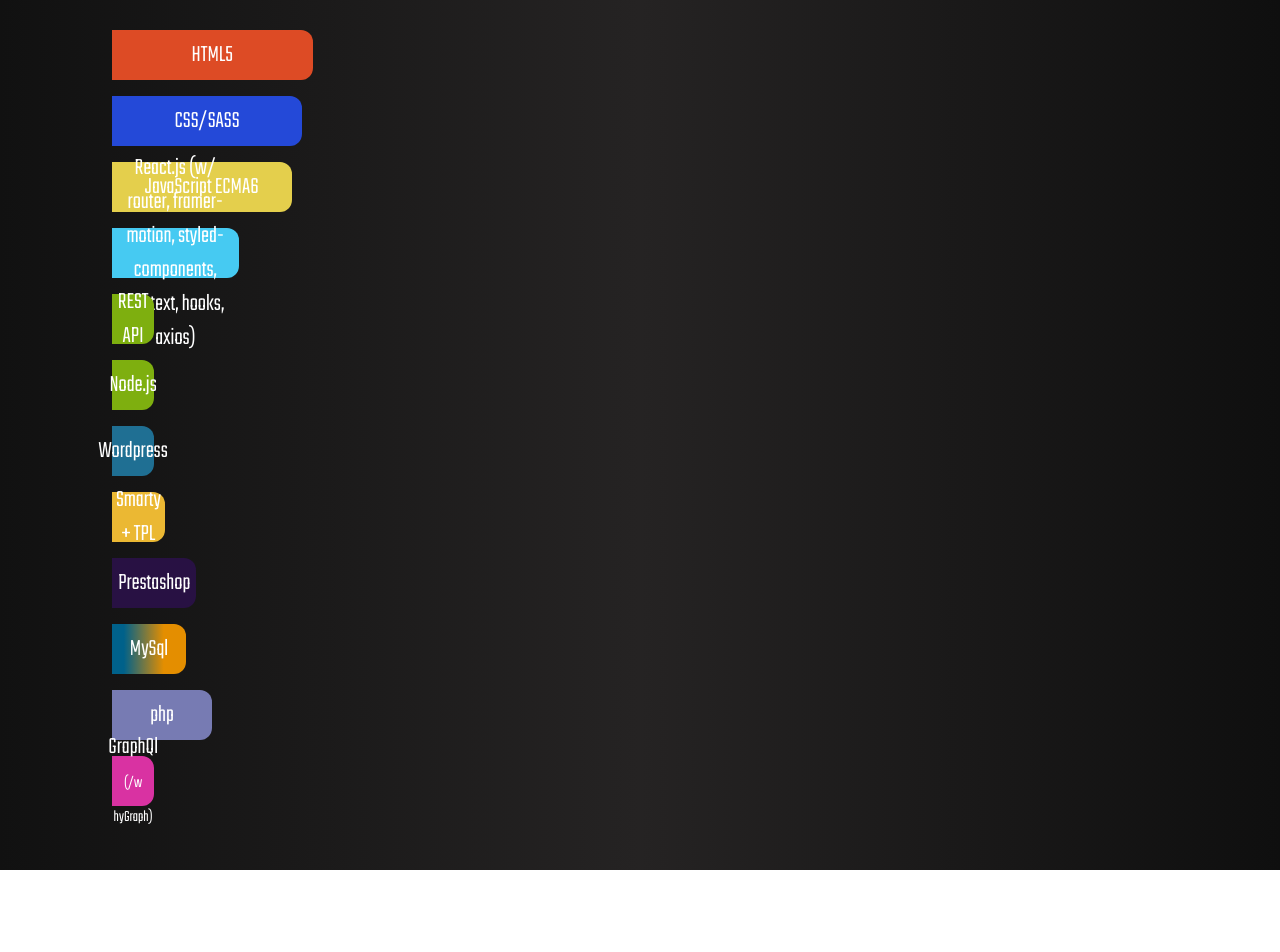
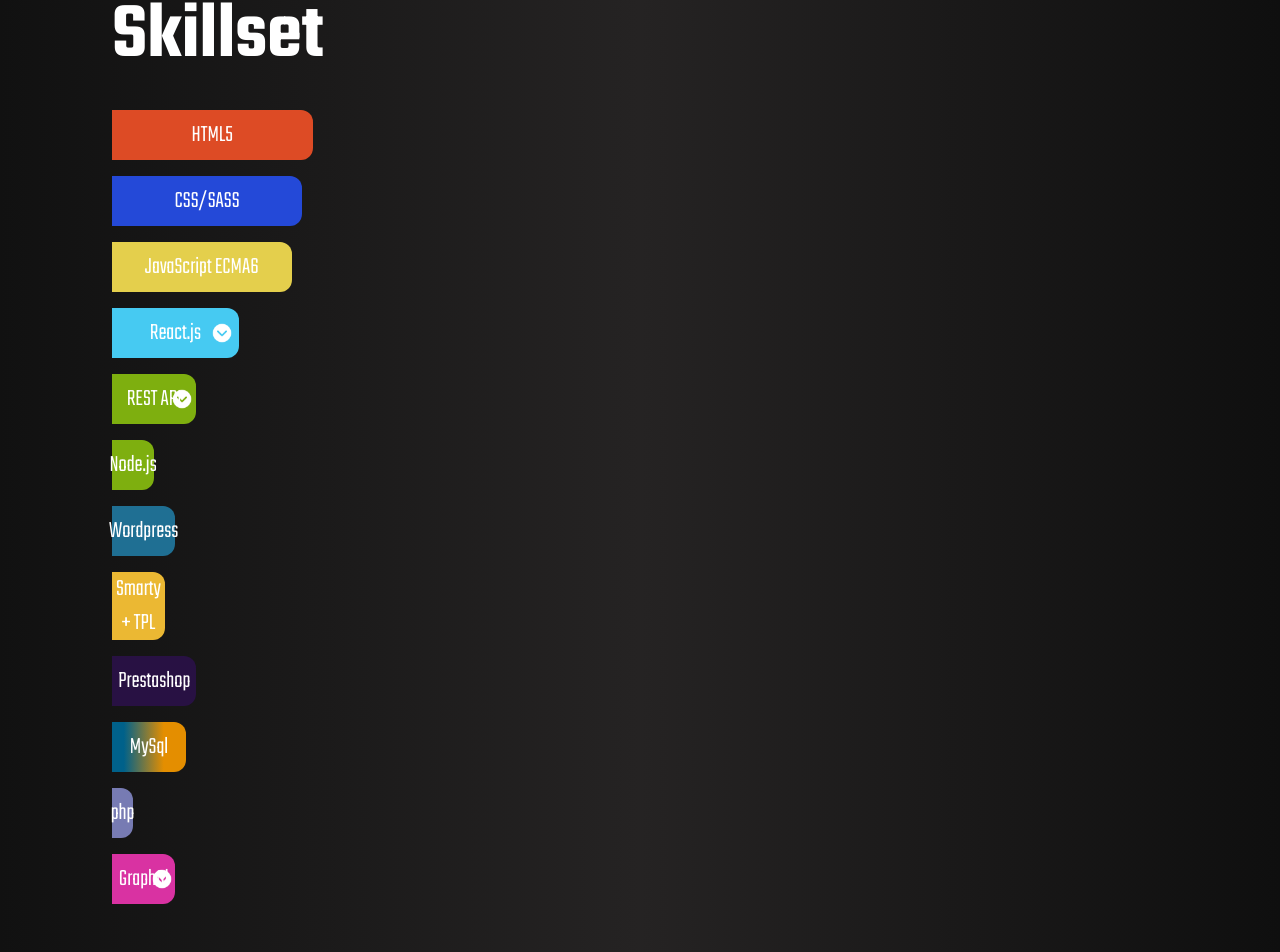
Before and after one commit to AdrianBroek/portfolio, a React (Create React App) app: page / in a window 1280 px wide. Shown: the part 1777-2729 px from the top of the page. Before the commit the page ends 2647 px from the top, so only its background shows below. Built offline with nearby package versions, Linux system fonts and the light colour scheme.

Commit message:
added collapsed tables to skillset

```diff
--- a/package.json
+++ b/package.json
@@ -9,6 +9,7 @@
     "node-sass": "^7.0.3",
     "react": "^18.2.0",
     "react-dom": "^18.2.0",
+    "react-intersection-observer": "^9.4.0",
     "react-scripts": "5.0.1",
     "sass": "^1.55.0",
     "web-vitals": "^2.1.4"
--- a/src/App.js
+++ b/src/App.js
@@ -10,7 +10,9 @@
 import Skillset from './pages/Skillset'
 
 function App() {
-
+  window.onbeforeunload = function () {
+    window.scrollTo(0, 0);
+  }
   return (
     <StateProvider>
       <MainMenu />
--- a/src/index.js
+++ b/src/index.js
@@ -5,9 +5,7 @@
 
 const root = ReactDOM.createRoot(document.getElementById('root'));
 root.render(
-  <React.StrictMode>
-    <App />
-  </React.StrictMode>
+  <App />
 );
 
 // If you want to start measuring performance in your app, pass a function
--- a/src/pages/Skillset.js
+++ b/src/pages/Skillset.js
@@ -1,10 +1,12 @@
 import React, {useState, useContext, useEffect} from "react";
 import StateContext from '../components/StateContext';
-
+import arrow from '../images/icons/arrow.png'
 const Skillset = () => {
     const {scrollPos} = useContext(StateContext)
     const [grow, setGrow] = useState('20%')
-
+    const [open1, setOpen1] = useState(false)
+    const [open2, setOpen2] = useState(false)
+    const [open3, setOpen3] = useState(false)
     useEffect(()=> {
         // console.log(scrollPos)
         scrollPos > 1250 ? setGrow('100%') : setGrow('20%')
@@ -16,73 +18,113 @@
             <div className="st">
                 <div className="tables">
                     <h1>Skillset</h1>
-                    <div className="html">
+                    <div className="skill html">
                         <div className="widthChanger" style={{width: grow}}>
                             <p>HTML5</p>
                         </div>
                     </div>
-                    <div className="css">
+                    <div className="skill css">
                         <div className="widthChanger" style={{width: grow}}>
                             <p>CSS/SASS</p>
                         </div>
                     </div>
-                    <div className="js">
+                    <div className="skill js">
 
                         <div className="widthChanger" style={{width: grow}}>
                             <p>JavaScript ECMA6</p>
                         </div>
                     </div>
-                    <div className="react">
+                    <div className="skill react" onClick={() => setOpen1(!open1)}>
                         <div className="widthChanger" style={{width: grow}}>
-                            <p>React.js<span> (w/ router, framer-motion, styled-components, context, hooks, axios)</span></p>
-
+                            <div className="descContainer">
+                                <p>React.js</p>
+                                <div className="arrowContainer">
+                                    <img className={open1 ? 'open' : ''} src={arrow}/>
+                                </div>
+                                {open1 && (
+                                    <div className="desc">
+                                        <ul>
+                                            <li>Router</li>
+                                            <li>framer-motion</li>
+                                            <li>styled-components</li>
+                                            <li>context</li>
+                                            <li>hooks</li>
+                                        </ul>
+                                    </div>
+                                )}
+                            </div>
                         </div>
                     </div>
-                    <div className="api">
+                    <div className="skill api">
 
-                        <div className="widthChanger" style={{width: grow}}>
+                        <div className="widthChanger" style={{width: grow}} onClick={() => setOpen2(!open2)}>
+                        <div className="descContainer">
                             <p>REST API</p>
+                            <div className="arrowContainer">
+                                    <img className={open2 ? 'open' : ''} src={arrow}/>
+                                </div>
+                                {open2 && (
+                                    <div className="desc">
+                                        <ul>
+                                            <li>Fetch</li>
+                                            <li>Axios</li>
+                                        </ul>
+                                    </div>
+                                )}
+                            </div>
                         </div>
                     </div>
-                    <div className="node">
+                    <div className="skill node">
                         <div className="widthChanger" style={{width: grow}}>
                             <p>Node.js</p>
                         </div>
 
                     </div>
-                    <div className="wp">
+                    <div className="skill wp">
                         <div className="widthChanger" style={{width: grow}}>
                             <p>Wordpress</p>
                         </div>
 
                     </div>
-                    <div className="tpl">
+                    <div className="skill tpl">
 
                         <div className="widthChanger" style={{width: grow}}>
                             <p>Smarty + TPL</p>
                         </div>
                     </div>
-                    <div className="ps">
+                    <div className="skill ps">
 
                         <div className="widthChanger" style={{width: grow}}>
                             <p>Prestashop</p>
                         </div>
                     </div>
-                    <div className="sql">
+                    <div className="skill sql">
 
                         <div className="widthChanger" style={{width: grow}}>
                             <p>MySql</p>
                         </div>
                     </div>
-                    <div className="php">
+                    <div className="skill php">
 
                         <div className="widthChanger" style={{width: grow}}>
                             <p>php</p>
                         </div>
                     </div>
-                    <div className="graph">
-                        <div className="widthChanger" style={{width: grow}}>
-                            <p>GraphQl <span>(/w hyGraph)</span></p>
+                    <div className="skill graph">
+                        <div className="widthChanger" style={{width: grow}} onClick={() => setOpen3(!open3)}>
+                            <div className="descContainer">
+                                <p>GraphQl</p>
+                                <div className="arrowContainer">
+                                        <img className={open3 ? 'open' : ''} src={arrow}/>
+                                </div>
+                                {open3 && (
+                                    <div className="desc">
+                                        <ul>
+                                            <li>HyGraph</li>
+                                        </ul>
+                                    </div>
+                                )}
+                            </div>
                         </div>
 
                     </div>
--- a/src/styles/mainMenu.scss
+++ b/src/styles/mainMenu.scss
@@ -8,6 +8,7 @@
     justify-content: center;
     color: #fff;
     .item-container {
+        z-index: 10;
         height: 515px;
         width: 515px;
         position: relative;
--- a/src/styles/skillset.scss
+++ b/src/styles/skillset.scss
@@ -10,21 +10,54 @@
             h1 {
                 font-size: 5rem;
             }
-            div{
-                border-radius: .75rem;
-                border-top-left-radius: 0;
-                border-bottom-left-radius: 0;
+            .skill{
                 text-align: center;
-                height: 50px;
-                display: flex;
-                justify-content: center;
-                align-items: center;
+                min-height: 50px;
                 p {
                     font-size: 1.5rem;
                 }
             }
+            .descContainer {
+                display: flex;
+                flex-direction: column;
+            }
             .widthChanger {
                 transition: .6s cubic-bezier(0.250, 0.460, 0.450, 0.940);
+                position: relative;
+                border-radius: .75rem;
+                border-top-left-radius: 0;
+                border-bottom-left-radius: 0;
+                display: flex;
+                align-items: center;
+                justify-content: center;
+                .arrowContainer {
+                    width: 20px;
+                    position: absolute;
+                    top: 0;
+                    height: 50px;
+                    right: 5%;
+                    display: flex;
+                    align-items: center;
+                    img {
+                        transition: .12s cubic-bezier(0.250, 0.460, 0.450, 0.940);
+                        filter: invert(100%) sepia(0%) saturate(0%) hue-rotate(214deg) brightness(104%) contrast(104%);
+                        max-width: 100%;
+                        max-height: 100%;
+                        &.open {
+                            transform: rotate(180deg);
+                        }
+                    }
+                }
+                .desc {
+                   transition: .3s ease;
+                   width: 100%;
+                   ul {
+                    li{
+                        font-size: 1.4rem;
+                        font-weight: 300;
+                    }
+                   }
+                }
             }
             .html {
                 width: 95%;
@@ -50,14 +83,18 @@
 
             }
             .react {
+                cursor: pointer;
                 width: 60%;
                 display: flex;
                 justify-content: flex-start;
-                .widthChanger {background-color: #46CAF2;}
+                .widthChanger {
+                    background-color: #46CAF2;
+                }
 
             }
             .api {
-                width: 20%;
+                cursor: pointer;
+                width: 40%;
                 display: flex;
                 justify-content: flex-start;
                 .widthChanger {background-color: #7EAF0F;}
@@ -68,20 +105,19 @@
                 display: flex;
                 justify-content: flex-start;
                 .widthChanger {background-color: #7EAF0F;}
-
             }
             .graph {
-                width: 20%;
+                width: 30%;
                 display: flex;
                 justify-content: flex-start;
-
+                cursor: pointer;
                 span {
                     font-size: 1rem;
                 }
                 .widthChanger {background-color: #D932A2;}
             }
             .wp {
-                width: 20%;
+                width: 30%;
                 display: flex;
                 justify-content: flex-start;
                 .widthChanger {background-color: #1F6F93;}
@@ -117,7 +153,6 @@
                 justify-content: flex-start;
                 .widthChanger {
                     background-color: #777BB3;
-                    min-width: 100px;
                 }
             }
             .others {
```
Also changed, not shown: src/components/MainMenu.js (+0 -8 lines), src/pages/AboutMe.js (+22 -15 lines), src/images/icons/arrow.png (added), 1 other file (tests, documents, lock files or other folders).
